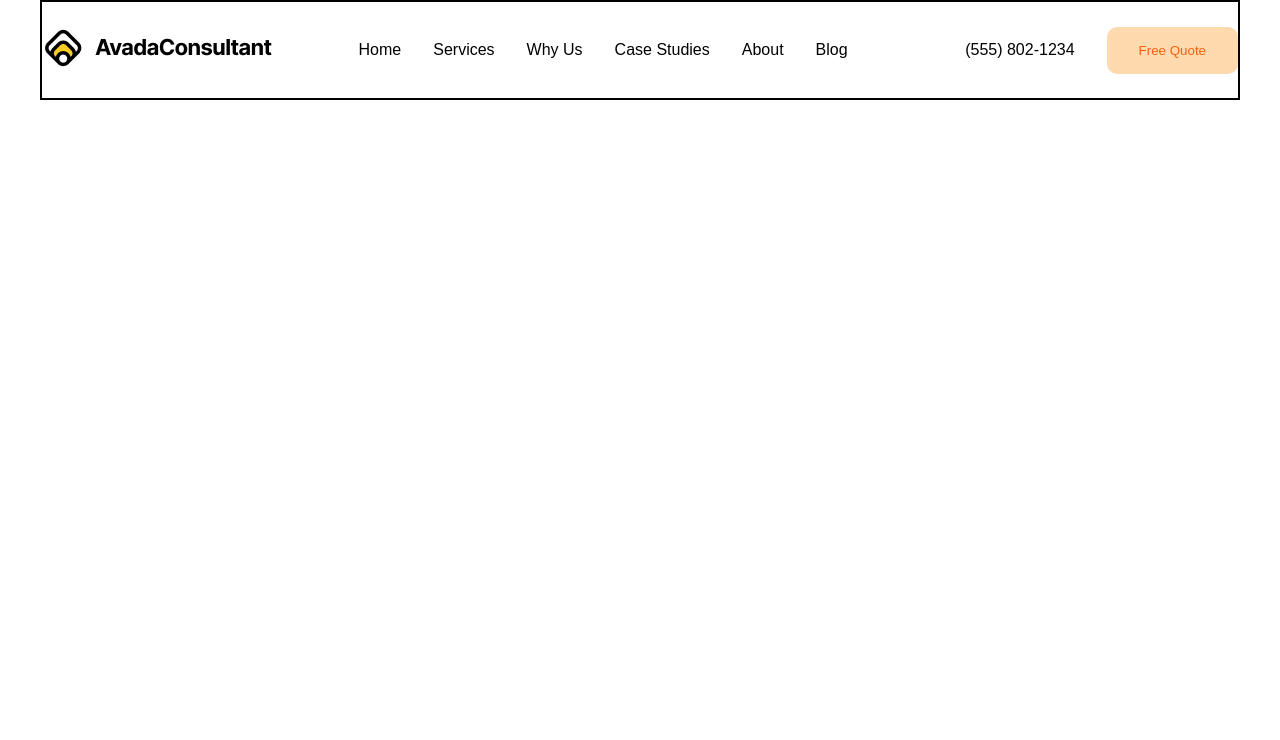
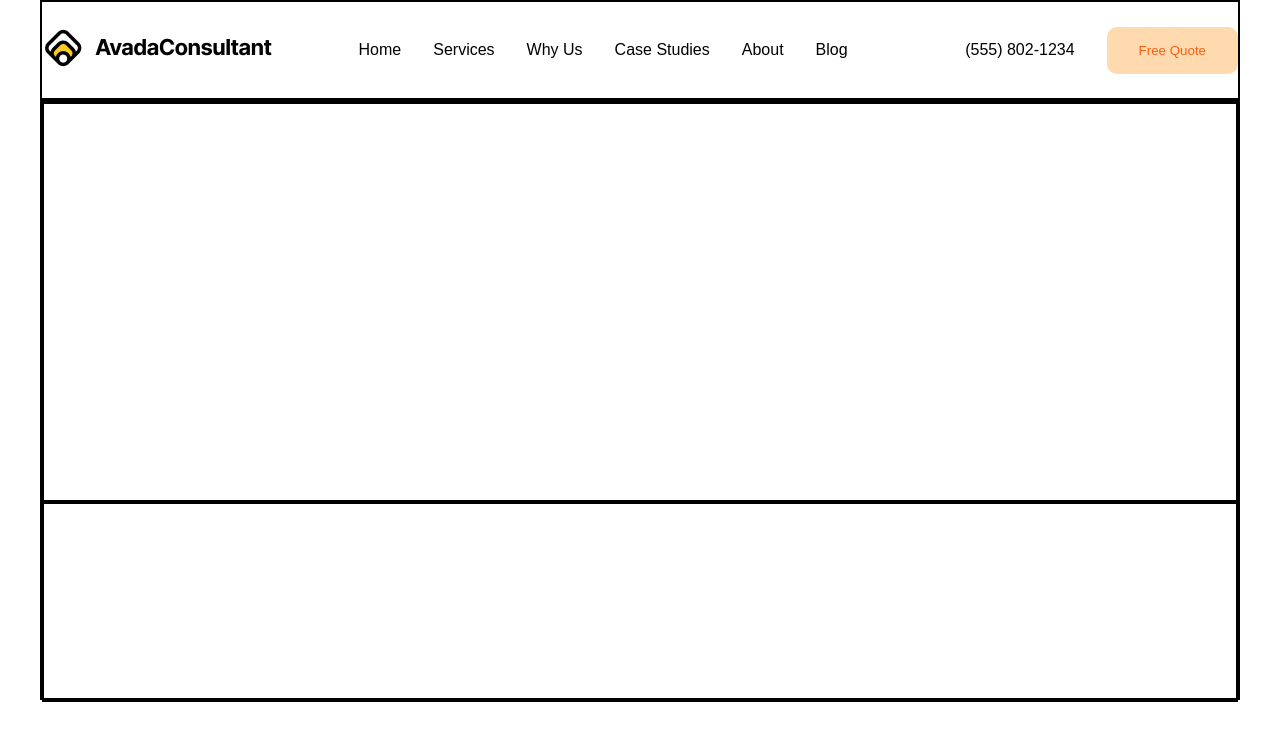
Before and after one commit to Serena-Dong/proj-html-vuejs, a Vue app: page / in a window 1280 px wide. Shown: the top 740 px of the page. Built offline with nearby package versions, Linux system fonts and the light colour scheme.

Commit message:
AppFooter blocks structure

```diff
--- a/src/assets/css/style.css
+++ b/src/assets/css/style.css
@@ -32,6 +32,4 @@ ul li {
   width: 1200px;
   margin: 0 auto;
 
-  display: flex;
-
 }
--- a/src/components/AppFooter.vue
+++ b/src/components/AppFooter.vue
@@ -5,9 +5,26 @@ export default {
 </script>
 
 <template>
-
+    <div class="container">
+        <div class="footer-top"></div>
+        <div class="footer-bottom"></div>
+    </div>
 </template>
 
 <style lang="scss" scoped>
+.container {
+    height: 600px;
+    border: 2px solid black;
 
+    .footer-top {
+        height: 400px;
+        border: 2px solid black;
+
+    }
+
+    .footer-bottom {
+        height: 200px;
+        border: 2px solid black;
+    }
+}
 </style>
```
